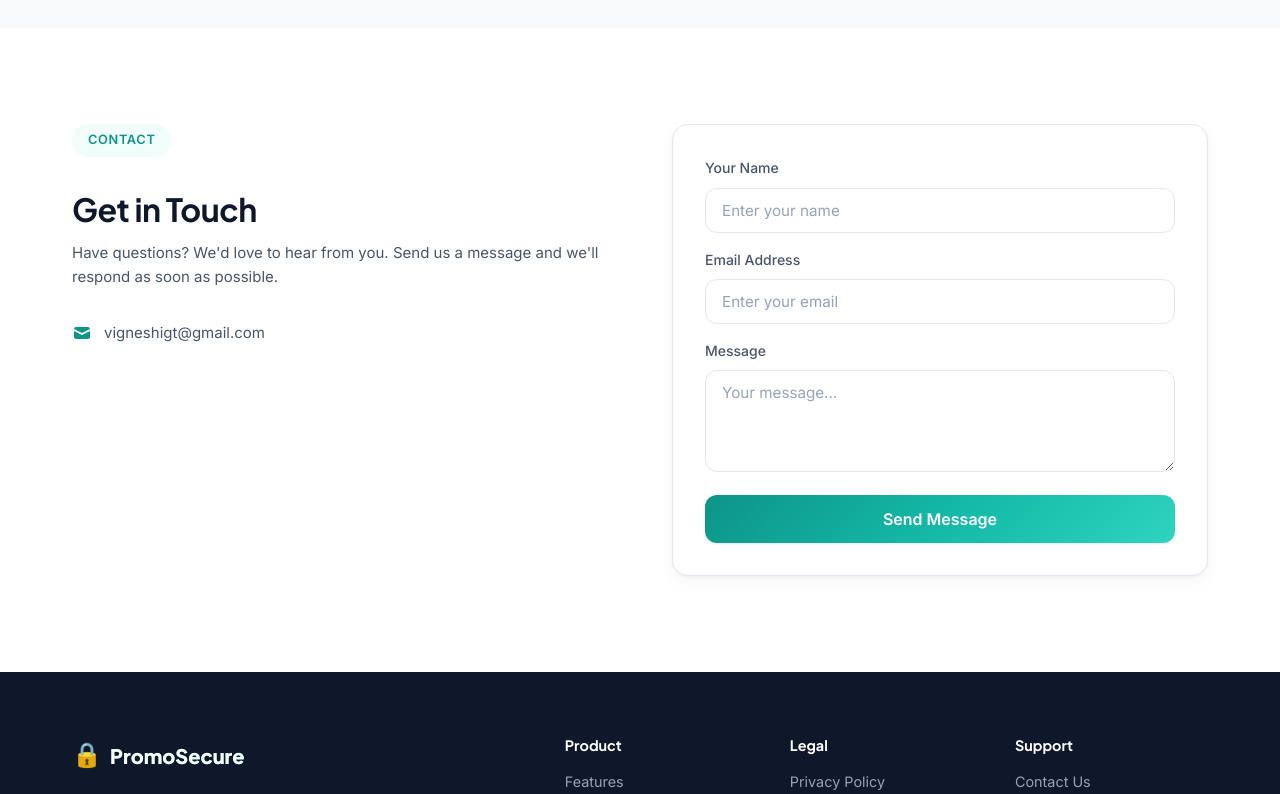
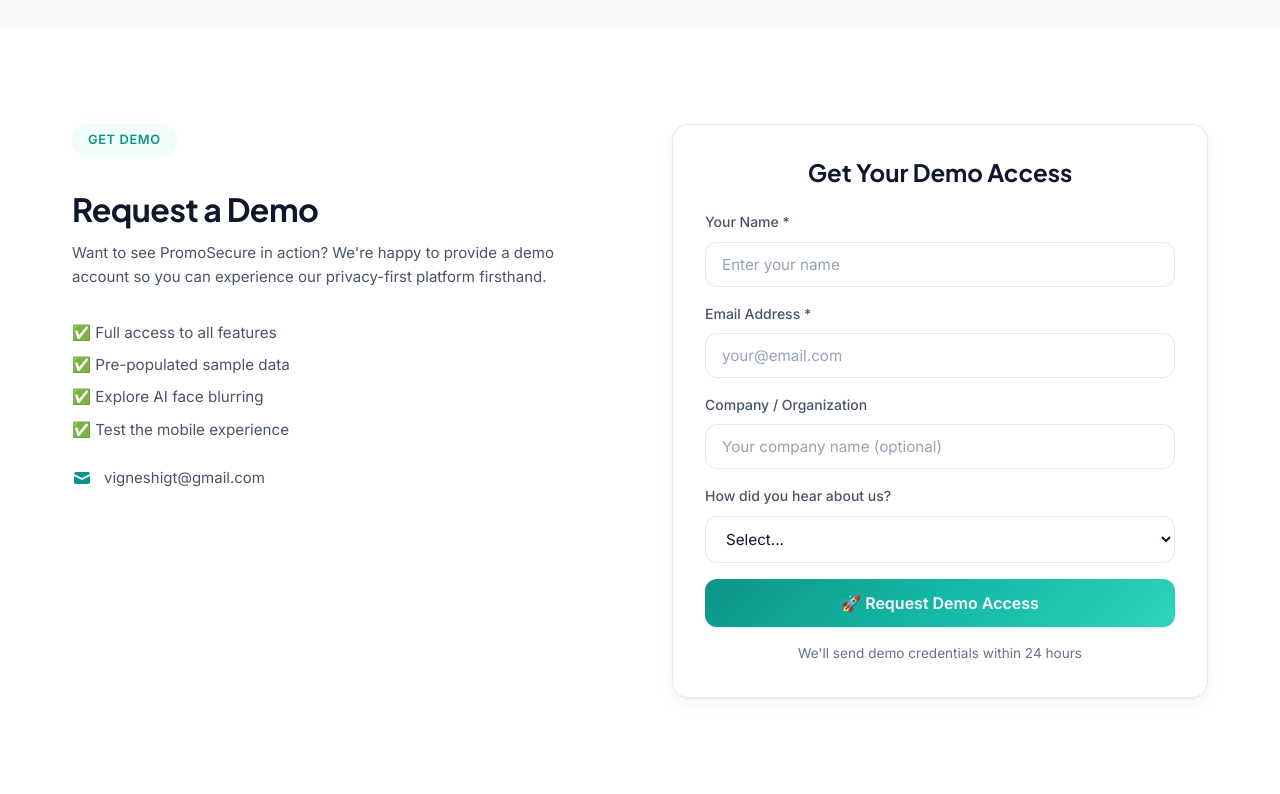
Before and after one commit to Vixcy300/PromoSecure-SaaS, a React (Vite) app in the folder client/: page / in a window 1280 px wide. Shown: the part 3280-4074 px from the top of the page. Built offline with nearby package versions, Linux system fonts and the light colour scheme; no server answers.

Commit message:
perf: Photo optimization, Get Demo form, dates to 2026, fixed Terms link

```diff
--- a/client/src/components/CameraCapture.jsx
+++ b/client/src/components/CameraCapture.jsx
@@ -64,11 +64,12 @@ const CameraCapture = ({ onCapture, onClose, existingPhotos = [] }) => {
             // Small delay to ensure previous stream is fully released
             await new Promise(r => setTimeout(r, 100));
 
+            // Reduced resolution for faster processing
             const constraints = {
                 video: {
                     facingMode: { ideal: mode },
-                    width: { ideal: 1280 },
-                    height: { ideal: 720 },
+                    width: { ideal: 800 },
+                    height: { ideal: 600 },
                 },
                 audio: false,
             };
@@ -124,15 +125,17 @@ const CameraCapture = ({ onCapture, onClose, existingPhotos = [] }) => {
         const video = videoRef.current;
         const canvas = canvasRef.current;
 
-        canvas.width = video.videoWidth;
-        canvas.height = video.videoHeight;
+        // Limit canvas size for faster processing (max 800px)
+        const maxSize = 800;
+        const scale = Math.min(maxSize / video.videoWidth, maxSize / video.videoHeight, 1);
+        canvas.width = video.videoWidth * scale;
+        canvas.height = video.videoHeight * scale;
 
         const ctx = canvas.getContext('2d');
+        ctx.drawImage(video, 0, 0, canvas.width, canvas.height);
 
-        // No mirroring - save as captured
-        ctx.drawImage(video, 0, 0);
-
-        const imageDataUrl = canvas.toDataURL('image/jpeg', 0.85);
+        // Lower quality for faster upload (0.6 = good balance)
+        const imageDataUrl = canvas.toDataURL('image/jpeg', 0.6);
         setPreview(imageDataUrl);
         setCapturing(false);
 
--- a/client/src/pages/Help.jsx
+++ b/client/src/pages/Help.jsx
@@ -86,49 +86,49 @@ const upcomingFeatures = [
   {
     title: 'Multi-Language Support',
     description: 'Support for Hindi, Tamil, Telugu, and 10+ regional languages',
-        date: 'January 2025',
+    date: 'January 2026',
     status: 'in-progress'
   },
   {
     title: 'Offline Mode',
     description: 'Capture photos offline and sync when connected',
-        date: 'February 2025',
+    date: 'February 2026',
     status: 'planned'
   },
   {
     title: 'Video Verification',
     description: 'Short video clips as proof with AI face blurring',
-        date: 'March 2025',
+    date: 'March 2026',
     status: 'planned'
   },
   {
     title: 'Advanced Analytics Dashboard',
     description: 'Detailed performance insights, heat maps, and trend analysis',
-        date: 'April 2025',
+    date: 'April 2026',
     status: 'planned'
   },
   {
     title: 'Mobile App (Android & iOS)',
     description: 'Native mobile apps for faster, smoother experience',
-        date: 'June 2025',
+    date: 'June 2026',
     status: 'planned'
   },
   {
     title: 'Client Portal',
     description: 'Clients can view their campaign progress and reports directly',
-        date: 'July 2025',
+    date: 'July 2026',
     status: 'planned'
   },
   {
     title: 'AI-Powered Fraud Detection',
     description: 'Advanced ML to detect fake or manipulated photos',
-        date: 'September 2025',
+    date: 'September 2026',
     status: 'planned'
   },
   {
     title: 'WhatsApp Integration',
     description: 'Get batch updates and submit photos via WhatsApp',
-        date: 'November 2025',
+    date: 'November 2026',
     status: 'planned'
   },
 ];
--- a/client/src/pages/LandingPage.jsx
+++ b/client/src/pages/LandingPage.jsx
@@ -251,14 +251,23 @@ const LandingPage = () => {
         </div>
       </section>
 
-      {/* Contact Section */}
+      {/* Get Demo Section */}
       <section id="contact" className="contact-section" ref={el => observerRefs.current[3] = el}>
         <div className="section-container">
           <div className="contact-grid">
             <div className="contact-info">
-              <span className="section-badge">Contact</span>
-              <h2>Get in Touch</h2>
-              <p>Have questions? We'd love to hear from you. Send us a message and we'll respond as soon as possible.</p>
+              <span className="section-badge">Get Demo</span>
+              <h2>Request a Demo</h2>
+              <p>
+                Want to see PromoSecure in action? We're happy to provide a demo account
+                so you can experience our privacy-first platform firsthand.
+              </p>
+              <div className="demo-features">
+                <div className="demo-feature">✅ Full access to all features</div>
+                <div className="demo-feature">✅ Pre-populated sample data</div>
+                <div className="demo-feature">✅ Explore AI face blurring</div>
+                <div className="demo-feature">✅ Test the mobile experience</div>
+              </div>
               <div className="contact-methods">
                 <div className="contact-method">
                   <HiMail />
@@ -266,20 +275,34 @@ const LandingPage = () => {
                 </div>
               </div>
             </div>
-            <form className="contact-form" onSubmit={(e) => { e.preventDefault(); alert('Message sent! We\'ll get back to you soon.'); }}>
+            <form className="contact-form demo-form" onSubmit={(e) => { e.preventDefault(); alert('Thank you! We will send demo credentials to your email within 24 hours.'); }}>
+              <h3>Get Your Demo Access</h3>
               <div className="input-group">
-                <label>Your Name</label>
+                <label>Your Name *</label>
                 <input type="text" className="input" placeholder="Enter your name" required />
               </div>
               <div className="input-group">
-                <label>Email Address</label>
-                <input type="email" className="input" placeholder="Enter your email" required />
+                <label>Email Address *</label>
+                <input type="email" className="input" placeholder="your@email.com" required />
               </div>
               <div className="input-group">
-                <label>Message</label>
-                <textarea className="input" placeholder="Your message..." rows="4" required></textarea>
+                <label>Company / Organization</label>
+                <input type="text" className="input" placeholder="Your company name (optional)" />
               </div>
-              <button type="submit" className="btn btn-primary btn-lg w-full">Send Message</button>
+              <div className="input-group">
+                <label>How did you hear about us?</label>
+                <select className="input">
+                  <option value="">Select...</option>
+                  <option value="search">Google Search</option>
+                  <option value="social">Social Media</option>
+                  <option value="referral">Friend/Colleague</option>
+                  <option value="other">Other</option>
+                </select>
+              </div>
+              <button type="submit" className="btn btn-primary btn-lg w-full">
+                🚀 Request Demo Access
+              </button>
+              <p className="form-note">We'll send demo credentials within 24 hours</p>
             </form>
           </div>
         </div>
@@ -306,7 +329,7 @@ const LandingPage = () => {
               <h4>Legal</h4>
               <a href="/privacy">Privacy Policy</a>
               <a href="/about">About Us</a>
-              <a href="#">Terms of Service</a>
+              <a href="/terms">Terms of Service</a>
             </div>
             <div className="footer-col">
               <h4>Support</h4>
@@ -316,7 +339,7 @@ const LandingPage = () => {
           </div>
         </div>
         <div className="footer-bottom">
-          <p>© 2025 PromoSecure. All rights reserved.</p>
+          <p>© 2024-2026 PromoSecure. All rights reserved. Built with ❤️ by Vignesh</p>
         </div>
       </footer>
 
@@ -744,6 +767,30 @@ const LandingPage = () => {
           box-shadow: var(--shadow-card);
         }
 
+        .contact-form h3 {
+          margin-bottom: 1.5rem;
+          text-align: center;
+        }
+
+        .demo-features {
+          display: flex;
+          flex-direction: column;
+          gap: 0.5rem;
+          margin-bottom: 1.5rem;
+        }
+
+        .demo-feature {
+          font-size: 0.95rem;
+          color: var(--text-secondary);
+        }
+
+        .form-note {
+          text-align: center;
+          font-size: 0.85rem;
+          color: var(--text-muted);
+          margin: 1rem 0 0;
+        }
+
         /* Footer */
         .landing-footer {
           background: var(--slate-900);
@@ -884,7 +931,7 @@ const LandingPage = () => {
           }
         }
       `}</style>
-    </div>
+    </div >
   );
 };
 
```
Lines whose indentation alone changed are shown as unchanged.
